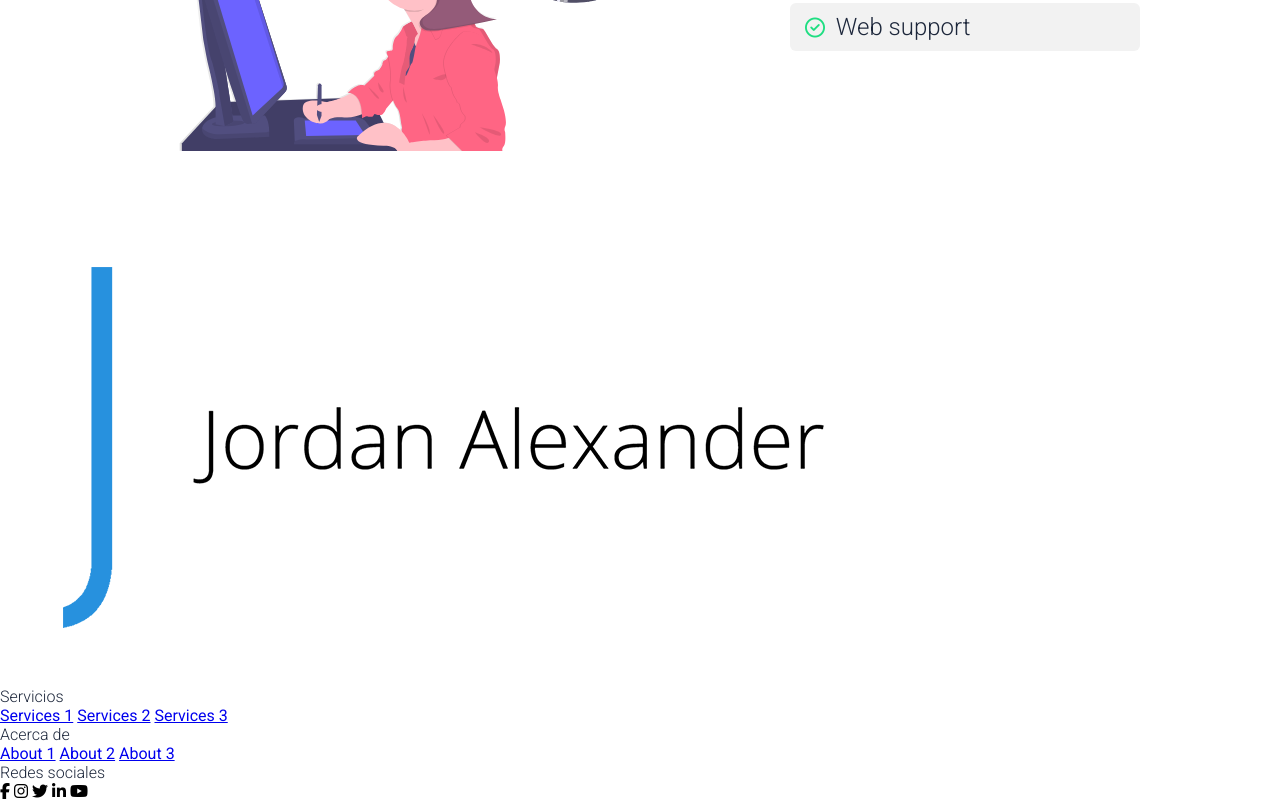
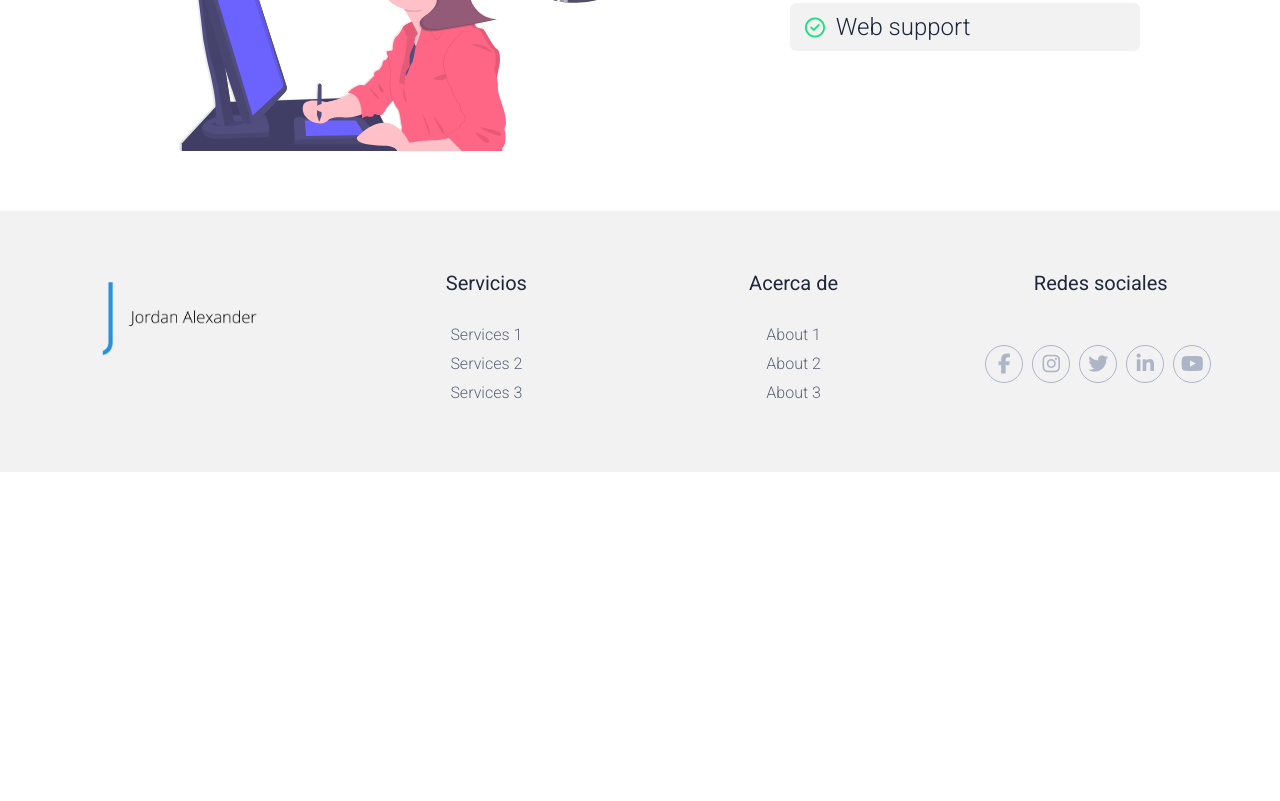
Before and after one commit to deydrums/maquetacion-web, a plain HTML site: page Pagina 3/index.html in a window 1280 px wide. Shown: the part 3213-4014 px from the top of the page. After the commit the page ends 3685 px from the top, so only its background shows below. Drawn offline with nearby package versions, Linux system fonts and the light colour scheme.

Commit message:
Maquetacion

```diff
--- a/Pagina 3/css/styles.css
+++ b/Pagina 3/css/styles.css
@@ -353,3 +353,60 @@ nav{
 }
 
 /* Footer */
+footer{
+    background: #f2f2f2;
+    padding: 60px 0;
+    overflow: hidden;
+    display:flex;
+    flex-wrap: wrap;
+    justify-content:space-evenly;
+    margin: auto;
+}
+.partFooter{
+    width: 20%;
+    text-align: center;
+}
+.partFooter h4{
+    color: #1f273b;
+    font-size: 20px;
+    font-weight: 400;
+    margin-bottom: 30px;
+}
+
+.partFooter img{
+    width:70%;
+}
+.partFooter a{
+    display: block;
+    text-decoration: none;
+    color: #5d6678;
+    font-weight: 300;
+    transition:color .3s ease-in-out;
+    margin-bottom:10px;
+}
+
+.partFooter a:hover{
+    color: #1fde82;
+}
+
+.social-media i{
+    font-size: 20px;
+    display: inline-block;
+    color: #adb6c7;
+    border: 1px solid #adb6c7;
+    border-radius: 50px;
+    width: 38px;
+    height: 38px;
+    line-height:36px;
+    cursor: pointer;
+    margin-top: 20px;
+    text-align: center;
+    transition: all ease-in-out .3s;
+    margin-right: 5px;
+}
+
+.social-media i:hover{
+    color: #fff;
+    background-color: #1fde82;
+    border-color: #1fde82;
+}
```
